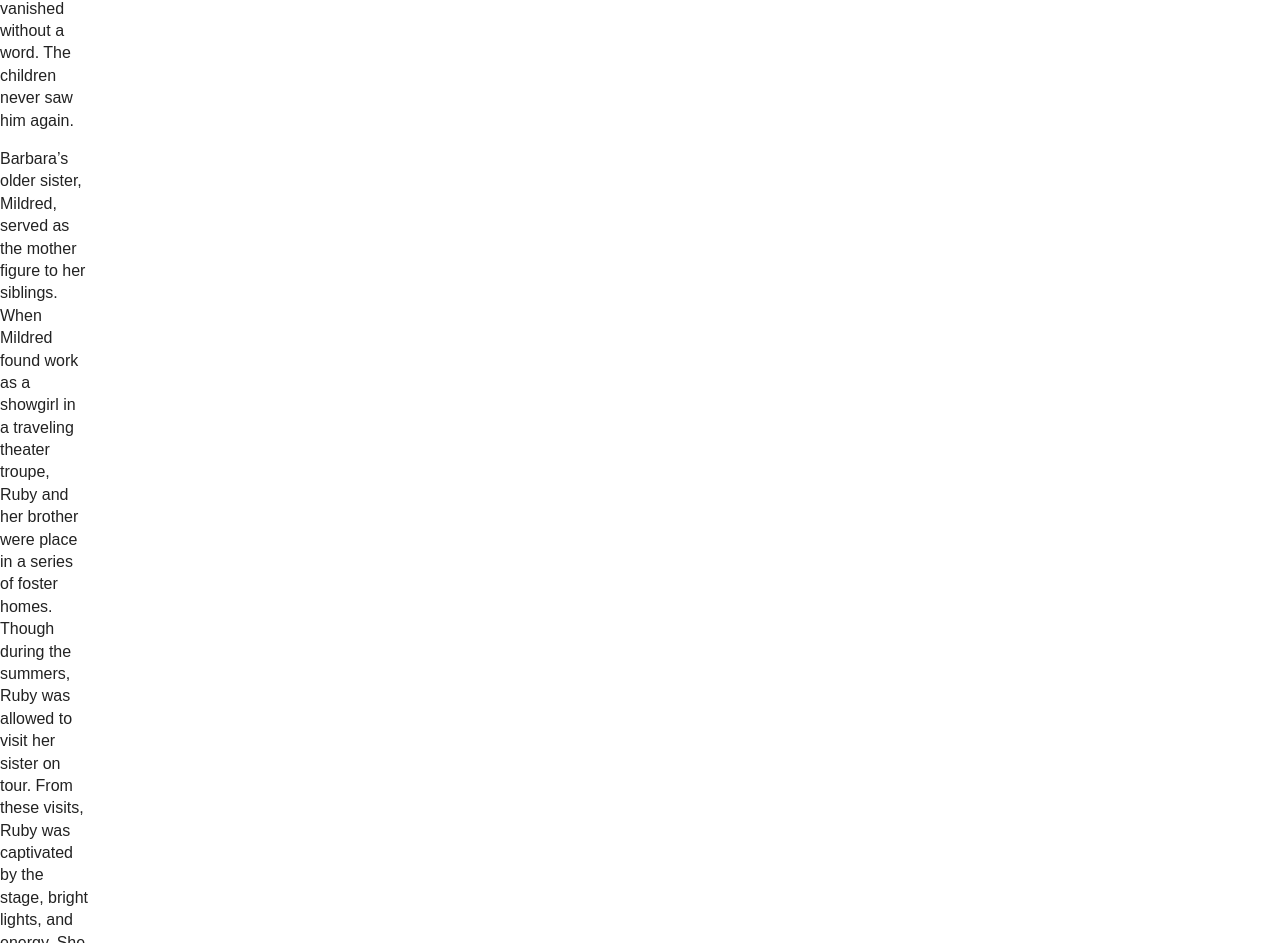
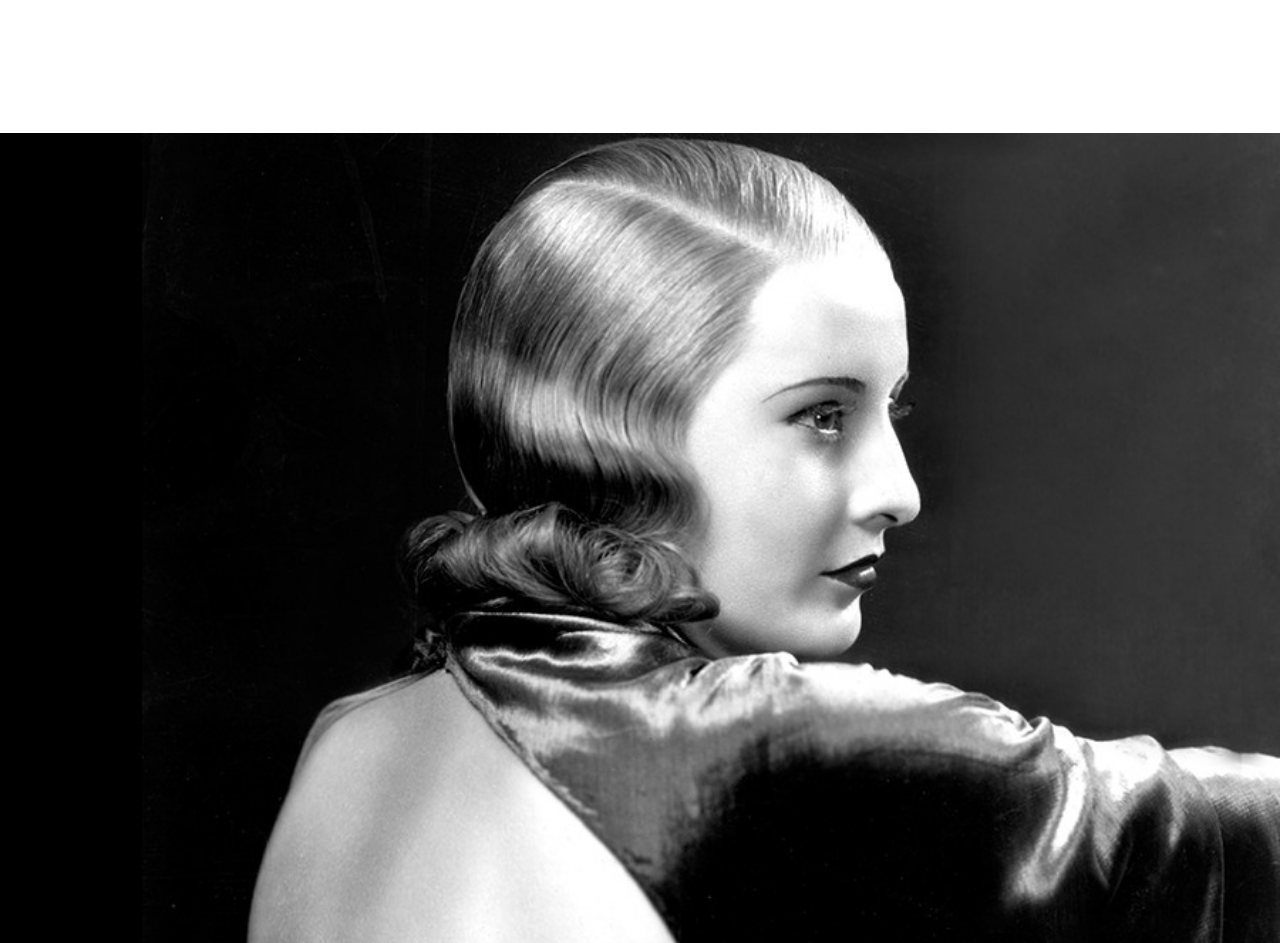
Before and after one commit to christinetran825/stanwyck-tribute, a React (Create React App) app: page / in a window 1280 px wide. Shown: the part 1857-2800 px from the top of the page. Built offline with nearby package versions, Linux system fonts and the light colour scheme.

Commit message:
recode all styles to reflected changing semantics; cleaned up file

```diff
--- a/src/App.css
+++ b/src/App.css
@@ -42,6 +42,10 @@ body {
   padding: 0;
 }
 
+img {
+  width: 100%;
+}
+
 .wrapper {
   margin: 0 auto;
   width: 100%;
@@ -61,16 +65,15 @@ header {
   width: auto;
   height: auto;
   background-image: url("/images/barbara-stanwyck-424419926.jpg");
-  background-position: center 38%;
+  background-position: center;
   background-repeat: no-repeat;
   background-size: cover;
   grid-area: header;
-  grid-column: 1/-1;
 }
 
 .hero {
   color: white;
-  margin-top: 800px;
+  margin-top: 600px;
   text-align: center;
   display: grid;
   grid-template-columns: repeat(6, 1fr);
@@ -99,7 +102,6 @@ footer {
   left: 0;
   width: 100%;
   grid-area: footer;
-  grid-column: 1/-1;
   text-align: center;
 }
 
@@ -109,47 +111,137 @@ footer {
 
 main {
   grid-area: main;
-  grid-column: 1/-1;
+  display: grid;
+  grid-gap: 100px;
+  grid-template-areas:
+    "early-life"
+    "motion-pictures"
+    "being-stany"
+    "filmography"
+    "closing";
 }
 
 section {
   display: grid;
-  grid-template-columns: repeat(12, 1fr);
   grid-gap: 20px;
-  /* padding: 0 80px; */
-  padding-top: 100px;
+  grid-row-gap: 40px;
+  grid-template-areas:
+    "section-hero"
+    "section-title"
+    "story"
+    "quotes";
 }
 
 .dropcap {
   float: left;
   font-family: "FestivalBudayaXXXI", Georgia, serif;
   font-size: 70px;
-  line-height: 65px;
-  /* padding-top: 4px; */
+  line-height: 20px;
   padding-right: 10px;
-  /* padding-left: 3px; */
 }
+
+#early-life {
+  grid-area: early-life;
+  padding-top: 200px;
+}
+
+#motion-pictures {
+  grid-area: motion-pictures;
+}
+
+#being-stany {
+  grid-area: being-stany;
+}
+
+#filmography{
+  grid-area: filmography;
+}
+#closing {
+  grid-area: closing;
+}
+
+.story {
+  grid-area: story;
+  display: grid;
+  grid-template-columns: repeat(12, 1fr);
+  grid-gap: 20px;
+  grid-row-gap: 40px;
+}
+
+.story > article {
+  grid-column: 2/span 10;
+}
+
+.personality,
+.later-life {
+  display: grid;
+  grid-row-gap: 40px;
+  grid-template-areas:
+    "text"
+    "quotes"
+}
+
+/* .precode,
+.movie-highlights,
+.during-postcode,
+.personality,
+.later-life {
+  grid-column: 2/span 10;
+} */
+
+
+/* .personality {
+  grid-area: personality;
+}
+
+.later-life {
+  grid-area: later-life;
+}
+
+.personality .quotes {
+  grid-area: personality-quote;
+}
+
+.later-life .quotes {
+  grid-area: later-life-quote;
+} */
+
+/* ==========================================================================
+   Photos Styles
+   ========================================================================== */
+
+.section-hero {
+ grid-area: section-hero;
+}
+
+/*
+.section-hero,
+.photo-reference {
+  align-self: center;
+}
+
+.section-hero img,
+.photo-reference img {
+  width: 100%;
+  height: 100%;
+} */
 
 /* ==========================================================================
    Story Styles
    ========================================================================== */
 
 .section-title,
-article {
-  grid-column: 2/span 10;
-  align-self: center;
-}
-
-.section-title,
-.story-title {
+.article-title {
   text-align: center;
 }
 
 .section-title {
   font-size: 70px;
+  grid-area: section-title;
+  margin: 0;
 }
 
-.story-title {
+.article-title {
   font-size: 40px;
   margin: 0;
 }
@@ -157,6 +249,7 @@ article {
 .film-name {
   font-style: italic;
 }
+
 
 /* ==========================================================================
    Quotes Styles
@@ -166,7 +259,8 @@ article {
   font-size: 30px;
   font-style: italic;
   text-align: center;
-  grid-column: 3/span 8;
+  grid-area: quotes;
+  padding: 0 100px;
 }
 
 .author {
@@ -179,59 +273,46 @@ article {
 }
 
 /* ==========================================================================
-   Photos Styles
-   ========================================================================== */
-
-.photo-highlights {
-  grid-column: 1/-1;
-}
-
-.photo-highlights,
-.photo-reference {
-  align-self: center;
-}
-
-.photo-highlights img,
-.photo-reference img {
-  width: 100%;
-  height: 100%;
-}
-
-/* ==========================================================================
-   Early Beginnings Styles
-   ========================================================================== */
-
-#early-beginnings .story {
-  grid-column: 2/span 5;
-}
-
-#early-beginnings .photo-reference {
-  grid-column: 7/span 5;
-}
-
-/* ==========================================================================
    Motion Pictures Styles
    ========================================================================== */
 
-.movie-highlights .photo-reference {
-  float: right;
-  clear: both;
-  margin-left: 40px;
-  margin-bottom: 40px;
-  margin-top: 50px;
+/*
+.movie-highlights .article-title {
+ font-size: 30px;
 }
 
-.during-postcode {
-  padding-top: 50px;
+.row-1,
+.row-2 {
+  display: grid;
 }
 
-/* ==========================================================================
-   Later Life Styles
-   ========================================================================== */
+.gallery {
+  padding: 50px 0;
+  grid-template-areas:
+    "row-1"
+    "row-2"
+}
 
-#later-life {
-  padding-top: 0;
+.row-1 {
+  grid-template-columns: repeat(3, 355px);
+  grid-area: row-1;
 }
+
+.row-2 {
+  grid-template-columns: 650px 415px;
+  grid-area: row-2;
+}
+
+.gallery img {
+  width: 100%;
+  align-self: stretch;
+} */
+
+/* .gallery {
+  display: grid;
+  grid-template-columns: repeat(3, 400px);
+  padding: 50px 0;
+} */
 
 /* ==========================================================================
    Filmography Styles
@@ -239,20 +320,11 @@ article {
 
  #filmography ul {
    list-style-type: none;
-}
-.movies,
-.non-movies {
-  font-style: italic;
+   padding: 0;
  }
 
-.movies {
-  grid-column: 2/span 7;
-  display: grid;
-  grid-template-columns: repeat(2, 1fr);
-}
-
-.non-movies {
-  grid-column: 9/span 3;
+ #resume {
+   grid-template-rows: repeat(3, 1fr);
  }
 
  .category {
@@ -260,94 +332,76 @@ article {
    font-style: normal;
  }
 
-.motion {
-  grid-column: 1/span 8;
+ .movies {
+   grid-column: 2/span 7;
+   grid-row: 1/-1;
+   display: grid;
+   grid-template-columns: repeat(2, 1fr);
+ }
+
+ .movies .category {
+   grid-column: 1/-1;
    text-align: center;
  }
 
-.list-1 {
-  grid-column: 1;
+ .tvfilms {
+   grid-column: 9/span 3;
+   grid-row: 1/2;
  }
 
-.list-2 {
-  grid-column: 2;
+ .radio {
+   grid-column: 9/span 3;
+   grid-row: 2/3;
  }
 
+ .tv {
+   grid-column: 9/span 4;
+   grid-row: 3/-1;
+ }
+
+#filmography .quotes {
+  font-size: 45px;
+}
 
 /* ==========================================================================
    BREAKPOINTS Styles
    ========================================================================== */
 
-
-/* #early-beginnings {
-  padding: 100px;
-  grid-template-areas:
-    "story photo"
-    "quote quote";
+@media (max-width: 1040px) {
+  .hero {
+    margin-top: 400px;
   }
 
-#motion-pictures {
-  grid-template-areas:
-    "photo"
-    "story"
-    "gallery"
-    "quote";
+  .hero-title {
+    font-size: 70px;
   }
 
-#personality {
-  grid-template-areas:
-    "photo"
-    "story"
-    "quote";
+  .hero-subtitle {
+    font-size: 25px;
+    margin-left: 70px;
   }
 
-#late-life {
-  grid-template-areas:
-    "story"
-    "quote"
-    "photo";
 }
 
-#filmography {
-  grid-template-areas:
-    "story-title"
-    "movies";
+@media (max-width: 800px) {
+  .hero-title {
+    font-size: 58px;
+    margin-bottom: 10px;
   }
 
-#closing {
-  grid-template-areas:
-    "quote"
-    "photo";
+  .hero-subtitle {
+    font-size: 20px;
+  }
 }
 
-.story {
-  grid-area: story;
+@media (max-width: 384px) {
+  .hero-title {
+    font-size: 4px;
   }
 
-.photo-highlights,
-.photo-reference {
-  align-self: cover;
+  .hero-subtitle {
+    font-size: 15px;
+    margin-left: 0;
+    grid-column: 1/-1;
   }
-
-.photo-reference {
-  grid-area: photo;
 }
-
-.movies {
-  grid-area: movies;
-}
-
-.list-1 {
-  grid-area: list-1;
-}
-
-.list-2 {
-  grid-area: list-2;
-}
-
-.list-3 {
-  grid-area: list-3;
-}
-
-
-*/
```
Lines whose indentation alone changed are shown as unchanged.
